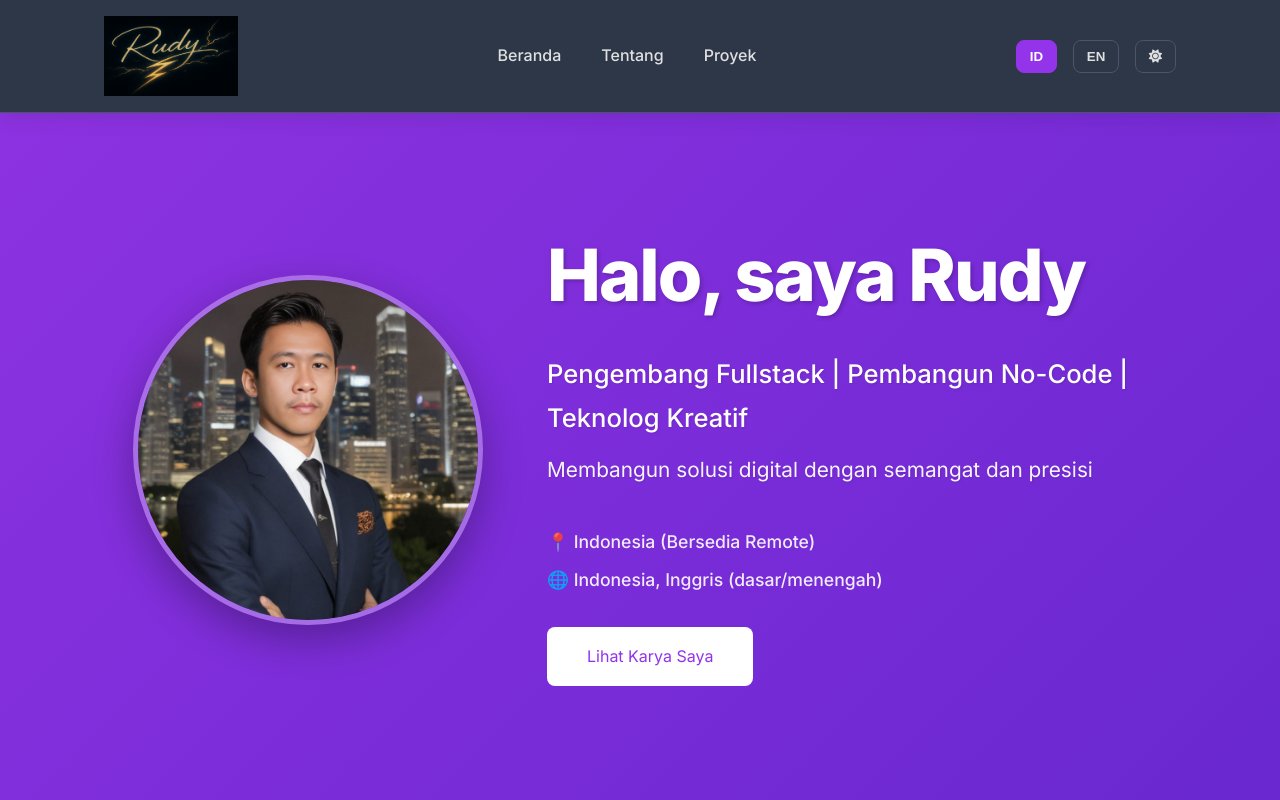
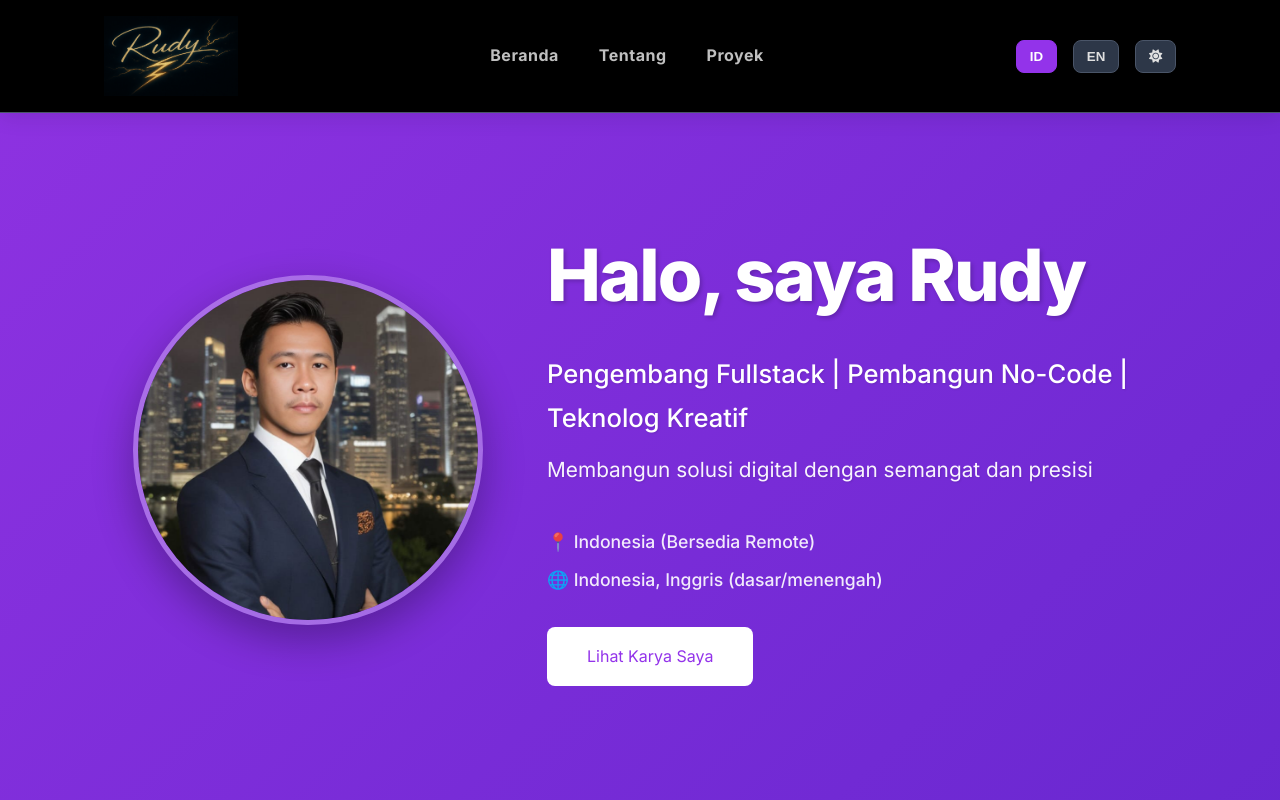
Before and after one commit to Rudy-Yu/Non-Contact-Portfolio, a plain HTML site: page index.html in a window 1280 px wide. Drawn offline with Linux system fonts and the light colour scheme.

Commit message:
Initial commit: upload only portfolio1 content

```diff
--- a/styles.css
+++ b/styles.css
@@ -68,11 +68,11 @@ header {
     top: 0;
     left: 0;
     width: 100%;
-    background: var(--card-bg); /* Use card-bg for header */
-    backdrop-filter: blur(10px);
-    box-shadow: 0 4px 20px rgba(0, 0, 0, 0.1); /* Lighter shadow */
+    background: #000000 !important; /* Solid black for perfect blend with logo */
+    box-shadow: 0 4px 20px rgba(0, 0, 0, 0.1);
     z-index: 1000;
-    border-bottom: 1px solid var(--border-color); /* Subtle border */
+    border-bottom: 1px solid var(--border-color);
+    /* Remove blur for perfect blend */
 }
 
 nav {
@@ -82,12 +82,22 @@ nav {
     padding: 1rem 5%;
     max-width: 1200px;
     margin: 0 auto;
+    background: transparent !important; /* Ensure nav doesn't override header bg */
 }
 
 .logo {
     height: 80px;
     display: flex;
     align-items: center;
+    color: #C0C0C0 !important;
+    font-weight: 700;
+    font-size: 2rem;
+    background: none;
+    border: none;
+    box-shadow: none;
+    text-decoration: none !important;
+    transition: color 0.2s, transform 0.2s;
+    letter-spacing: 0.5px;
 }
 
 .logo img {
@@ -96,6 +106,12 @@ nav {
     object-fit: contain;
     display: block;
     background: transparent;
+    filter: none;
+}
+
+.logo:hover, .logo:focus {
+    color: #FFD700 !important;
+    transform: scale(1.12);
 }
 
 .language-theme-toggles {
@@ -136,26 +152,27 @@ nav {
 }
 
 .nav-links a {
-    text-decoration: none;
-    color: var(--text-color);
-    font-weight: 500;
-    transition: all 0.3s ease;
-    position: relative;
+    color: #C0C0C0 !important;
+    font-weight: 700;
+    text-decoration: none !important;
+    transition: color 0.2s, transform 0.2s;
+    background: none !important;
+    border: none !important;
+    box-shadow: none !important;
+    letter-spacing: 0.5px;
 }
 
-.nav-links a::after {
-    content: '';
-    position: absolute;
-    width: 0;
-    height: 2px;
-    bottom: -4px;
-    left: 0;
-    background: var(--gradient);
-    transition: width 0.3s ease;
+.nav-links a::after, .nav-links a:focus::after, .nav-links a:hover::after, .nav-links a.active::after {
+    display: none !important;
+    content: none !important;
+    width: 0 !important;
+    height: 0 !important;
+    background: none !important;
 }
 
-.nav-links a:hover::after {
-    width: 100%;
+.nav-links a:hover, .nav-links a.active {
+    color: #FFD700 !important;
+    transform: scale(1.12);
 }
 
 /* Mobile Menu Button */
@@ -945,3 +962,22 @@ footer p {
         padding: 0 1rem;
     }
 }
+
+@keyframes pulse {
+    0% { transform: scale(1); }
+    30% { transform: scale(1.16); }
+    50% { transform: scale(1.12); }
+    70% { transform: scale(1.18); }
+    100% { transform: scale(1); }
+}
+
+.nav-links a, .logo {
+    border: none !important;
+    outline: none !important;
+}
+
+.nav-links a:hover, .nav-links a.active, .logo:hover, .logo:focus {
+    color: #FFD700 !important;
+    animation: pulse 0.5s;
+    animation-iteration-count: 1;
+}
```
